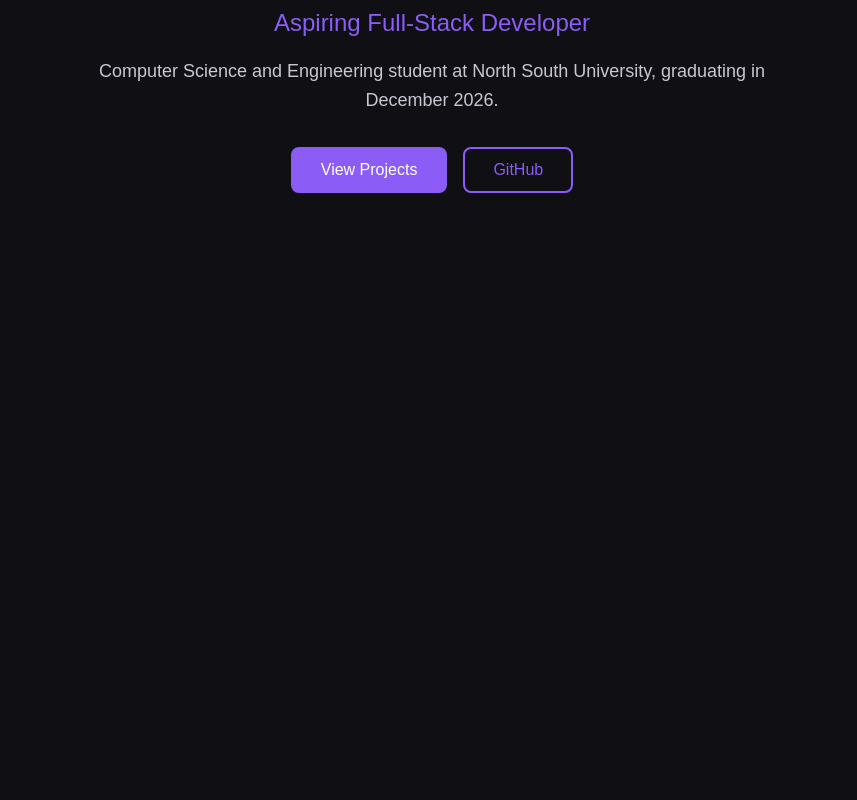
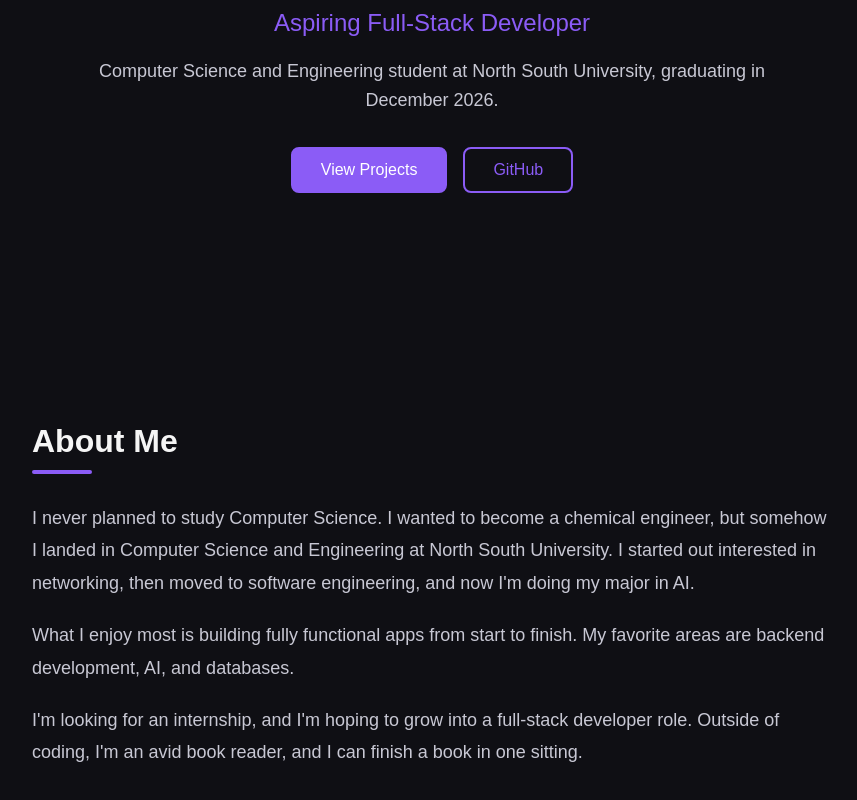
Before and after one commit to tniha10/my-portfolio, a React (Vite) app: page / in a window 1280 px wide. Shown: the part 438-1238 px from the top of the page, without its empty margins (208-1065 px from the left). Before the commit the page ends 800 px from the top, so only its background shows below. Built offline with nearby package versions, Linux system fonts and the light colour scheme.

Commit message:
About Section

```diff
--- a/src/App.jsx
+++ b/src/App.jsx
@@ -1,11 +1,13 @@
 import Navbar from './components/Navbar'
 import Hero from './components/Hero'
+import About from './components/About'
 
 function App() {
   return (
     <div>
       <Navbar />
       <Hero />
+      <About />
     </div>
   )
 }
--- /dev/null
+++ b/src/components/About.css
@@ -0,0 +1,25 @@
+.about {
+  padding: 80px 20px;
+}
+
+.about-container {
+  max-width: 800px;
+  margin: 0 auto;
+}
+
+.about-container p {
+  font-size: 18px;
+  line-height: 1.8;
+  color: #c8c8d4;
+  margin-bottom: 20px;
+}
+
+@media (max-width: 768px) {
+  .about {
+    padding: 60px 20px;
+  }
+
+  .about-container p {
+    font-size: 16px;
+  }
+}
--- /dev/null
+++ b/src/components/About.jsx
@@ -0,0 +1,32 @@
+import './About.css'
+
+function About() {
+  return (
+    <section id="about" className="about">
+      <div className="about-container">
+        <h2 className="section-title">About Me</h2>
+
+        <p>
+          I never planned to study Computer Science. I wanted to become a
+          chemical engineer, but somehow I landed in Computer Science and
+          Engineering at North South University. I started out interested in
+          networking, then moved to software engineering, and now I'm doing my
+          major in AI.
+        </p>
+
+        <p>
+          What I enjoy most is building fully functional apps from start to
+          finish. My favorite areas are backend development, AI, and databases.
+        </p>
+
+        <p>
+          I'm looking for an internship, and I'm hoping to grow into a
+          full-stack developer role. Outside of coding, I'm an avid book
+          reader, and I can finish a book in one sitting.
+        </p>
+      </div>
+    </section>
+  )
+}
+
+export default About
--- a/src/index.css
+++ b/src/index.css
@@ -2,6 +2,11 @@
   margin: 0;
   padding: 0;
   box-sizing: border-box;
+}
+
+html {
+  scroll-behavior: smooth;
+  scroll-padding-top: 70px;
 }
 
 body {
@@ -9,3 +14,19 @@ body {
   background-color: #0f0f14;
   color: #f5f5f5;
 }
+
+.section-title {
+  font-size: 32px;
+  margin-bottom: 28px;
+  color: #f5f5f5;
+}
+
+.section-title::after {
+  content: '';
+  display: block;
+  width: 60px;
+  height: 4px;
+  margin-top: 10px;
+  background-color: #8b5cf6;
+  border-radius: 2px;
+}
```
